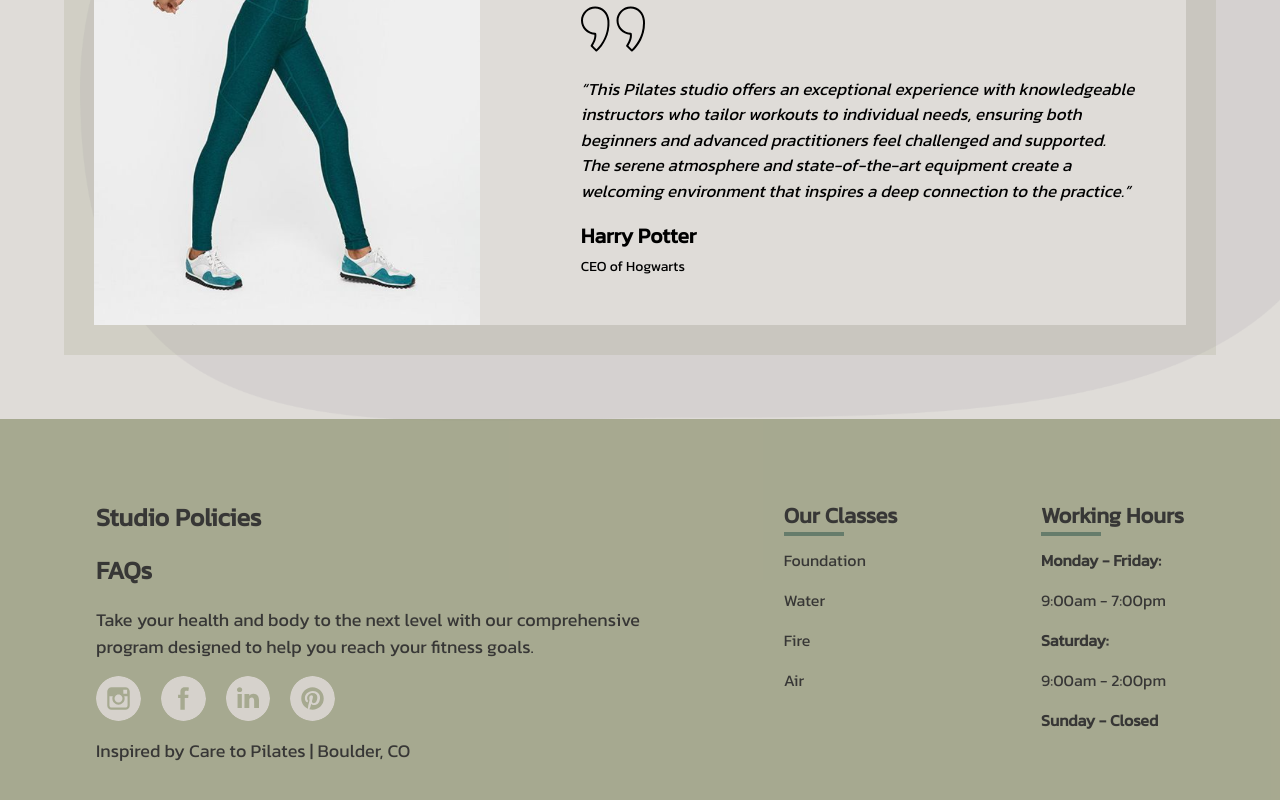
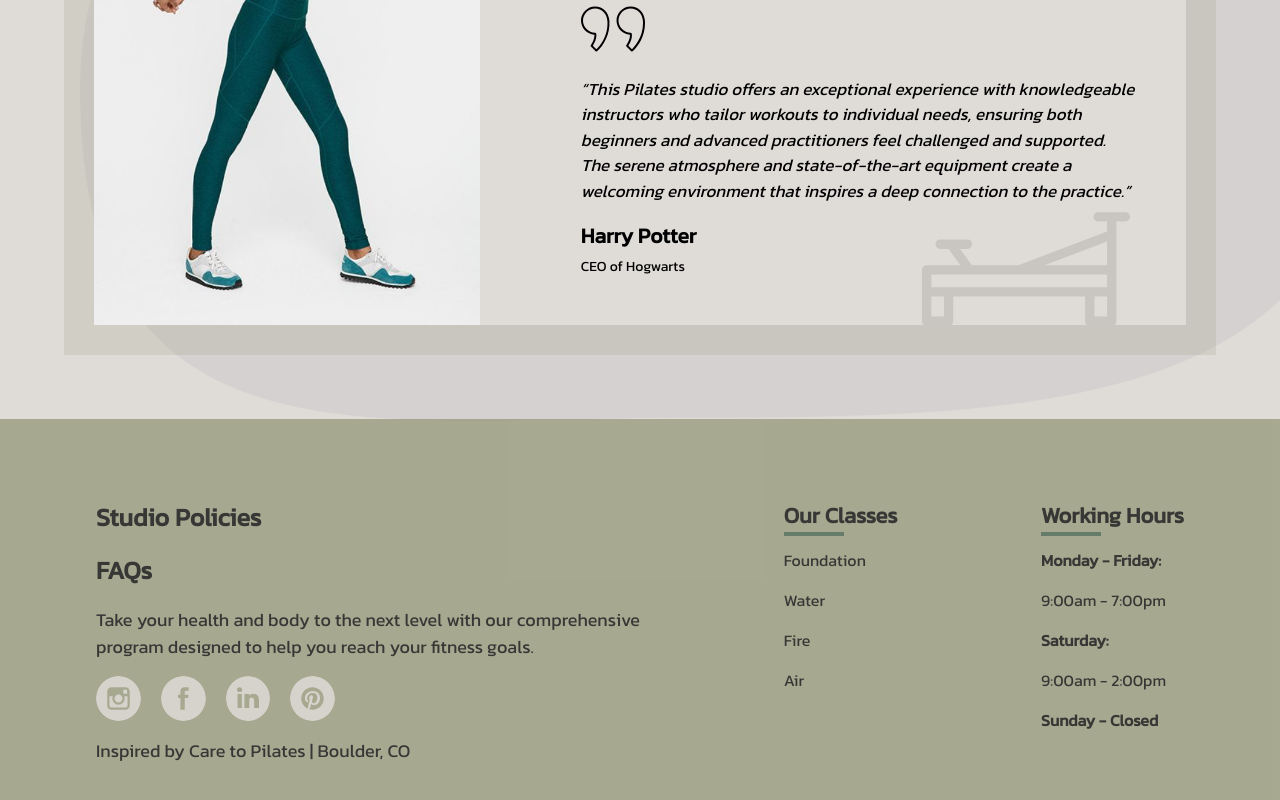
Before and after one commit to Carlie16604/Elevate, a React (Vite) app: page / in a window 1280 px wide. Shown: the part 3739-4539 px from the top of the page. Built offline with nearby package versions, Linux system fonts and the light colour scheme.

Commit message:
removing extra buttons

```diff
--- a/src/pages/Reviews.jsx
+++ b/src/pages/Reviews.jsx
@@ -50,7 +50,7 @@ const Reviews = () => {
                                     <p className='text-[17px] italic text-[#000] my-4 z-10'>“This Pilates studio offers an exceptional experience with knowledgeable instructors who tailor workouts to individual needs, ensuring both beginners and advanced practitioners feel challenged and supported. The serene atmosphere and state-of-the-art equipment create a welcoming environment that inspires a deep connection to the practice.”</p>
                                     <h3 className='text-[#000] text-[21px] mb-1 font-bold'>Harry Potter</h3>
                                     <p className='text-[14px] font-medium text-[#000]'>CEO of Hogwarts</p>
-                                    <svg className='w-[13rem] mt-[10.5rem] absolute right-[11.5rem] brightness-90' src={Machine} alt='Pilates Machine'/>
+                                    <img className='w-[13rem] mt-[10.5rem] right-[3.5rem] absolute brightness-90' src={Machine} alt='Pilates Machine'/>
                             </div>
                         </div>
                         {/* <div className='flex gap-3 absolute bottom-[25px] right-[35px] z-20'>
```
